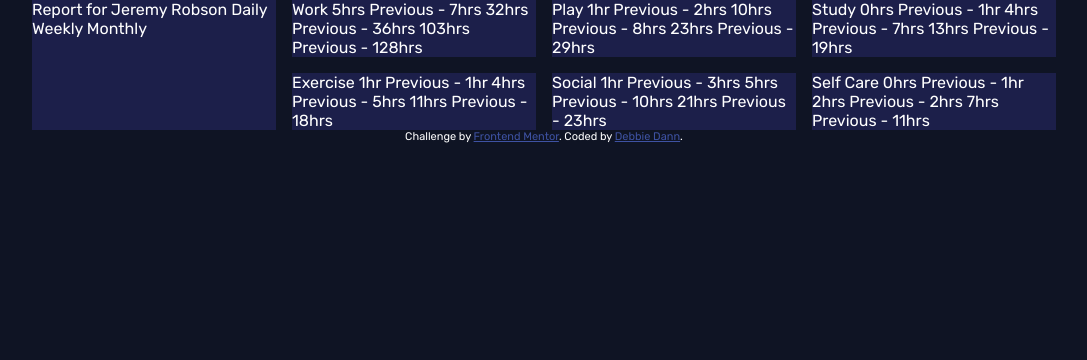
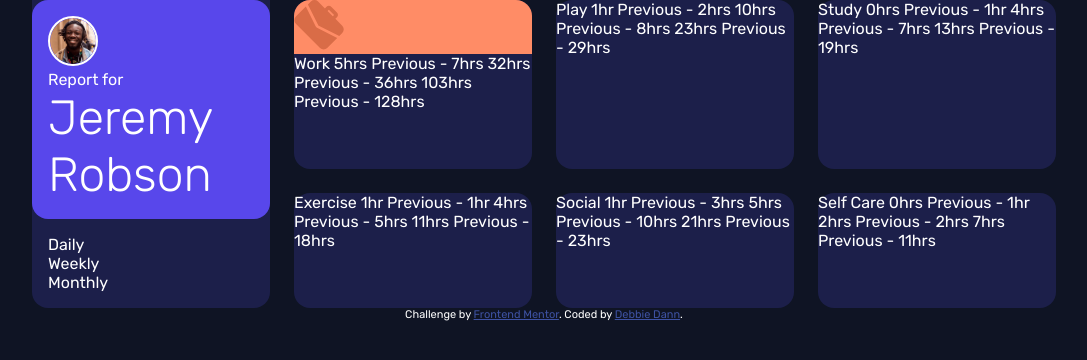
Before and after one commit to hellodeborahuk/frontend-mentor-challenges, a plain HTML site: page time-tracking-dashboard-main/index.html in a window 1280 px wide. Shown: the whole page, without its empty margins (96-1183 px from the left). Drawn offline with Linux system fonts and the light colour scheme.

Commit message:
Added some styling to profile section

```diff
--- a/time-tracking-dashboard-main/index.html
+++ b/time-tracking-dashboard-main/index.html
@@ -4,10 +4,13 @@
     <meta charset="UTF-8" />
     <meta name="viewport" content="width=device-width, initial-scale=1.0" />
     <!-- displays site properly based on user's device -->
-    <link rel="preconnect" href="https://fonts.googleapis.com">
-<link rel="preconnect" href="https://fonts.gstatic.com" crossorigin>
-<link href="https://fonts.googleapis.com/css2?family=Rubik:wght@300;400;500&display=swap" rel="stylesheet">
-<link
+    <link rel="preconnect" href="https://fonts.googleapis.com" />
+    <link rel="preconnect" href="https://fonts.gstatic.com" crossorigin />
+    <link
+      href="https://fonts.googleapis.com/css2?family=Rubik:wght@300;400;500&display=swap"
+      rel="stylesheet"
+    />
+    <link
       rel="icon"
       type="image/png"
       sizes="32x32"
@@ -18,8 +21,26 @@
   </head>
   <body>
     <div class="container">
-      <div class="report box">Report for Jeremy Robson Daily Weekly Monthly</div>
+      <div class="report">
+        <div class="report-profile">
+          <img
+            class="profile-img"
+            src="./images/image-jeremy.png"
+            alt="JeremyRobson profile photo"
+          />
+          <p>Report for</p>
+          <h2>Jeremy <br />Robson</h2>
+        </div>
+        <div class="report-time">
+          <p>Daily</p>
+          <p>Weekly</p>
+          <p>Monthly</p>
+        </div>
+      </div>
       <div class="work box">
+        <div class="box-bg">
+          <img src="./images/icon-work.svg" alt="work icon" />
+        </div>
         Work 5hrs
         <!-- daily -->
         Previous - 7hrs
--- a/time-tracking-dashboard-main/style.css
+++ b/time-tracking-dashboard-main/style.css
@@ -29,6 +29,13 @@
   --font-Family: "Rubik", sans-serif;
 }
 
+/* Typography */
+
+h2 {
+  font-weight: 300;
+  font-size: 3rem;
+}
+
 body {
   background-color: var(--very-dark-blue);
   color: white;
@@ -38,12 +45,44 @@ body {
 
 .box {
   background-color: var(--dark-blue);
+  border-radius: 16px;
+}
+
+.box-bg {
+  border-top-left-radius: 16px;
+  border-top-right-radius: 16px;
+  background-color: var(--light-red-work);
+}
+
+.box-bg img {
+  width: 50px;
 }
 
 .container {
   display: grid;
-  gap: 1em;
+  gap: 1.5em;
   margin: 1em;
+}
+
+.report {
+  background-color: var(--dark-blue);
+  border-bottom-left-radius: 16px;
+  border-bottom-right-radius: 16px;
+}
+.report-profile {
+  padding: 1em;
+  background-color: var(--color-blue);
+  border-radius: 16px;
+}
+
+.profile-img {
+  border-radius: 50%;
+  border: 2px solid white;
+  width: 50px;
+}
+
+.report-time {
+  padding: 1em;
 }
 
 @media (min-width: 480px) {
```
